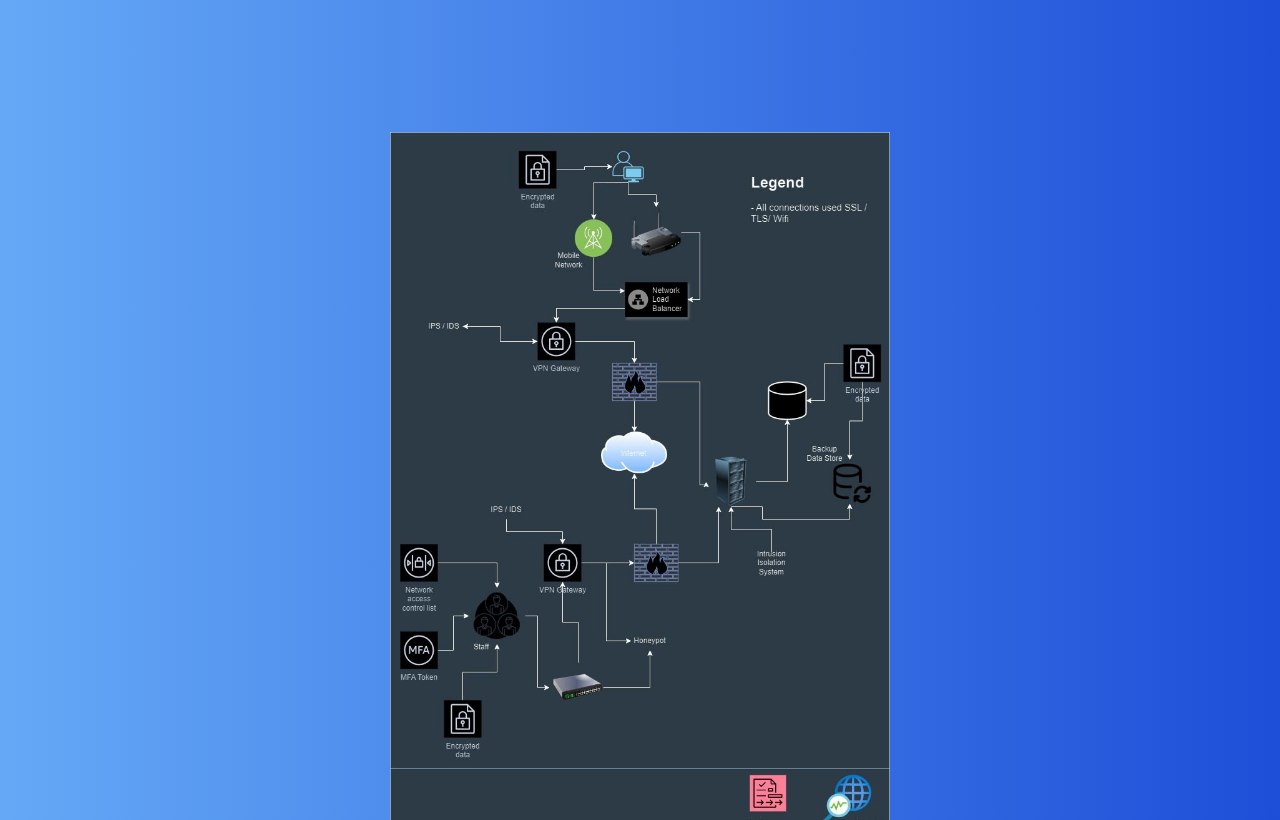
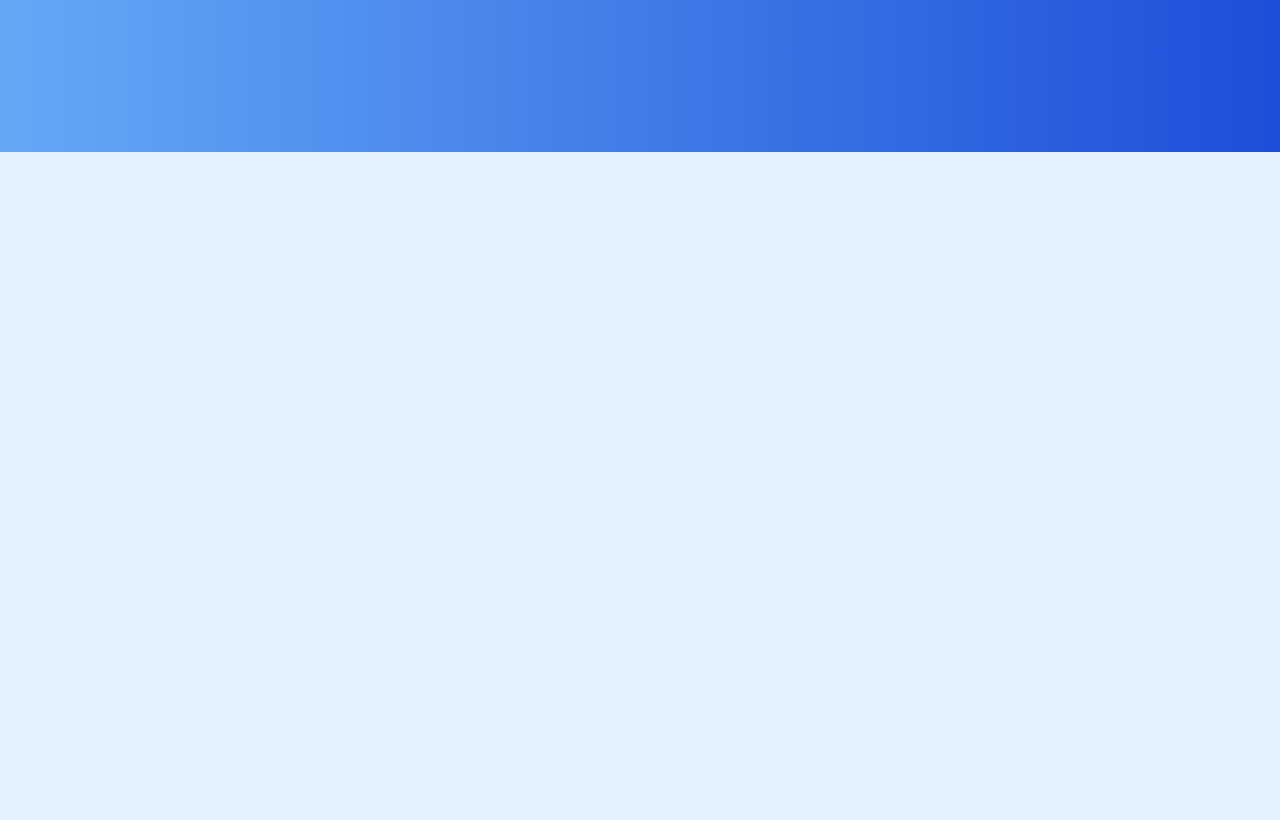
Before and after one commit to iam-hbk/lu5, a Next.js app: page /security-architecture in a window 1280 px wide. Shown: the part 1980-2800 px from the top of the page. After the commit the page ends 2132 px from the top, so only its background shows below. Built offline with nearby package versions, Linux system fonts and the light colour scheme; no server answers.

Commit message:
n'importe quoi

```diff
--- a/src/app/security-architecture/page.tsx
+++ b/src/app/security-architecture/page.tsx
@@ -66,12 +66,7 @@
             draggable={true}
           />
         </ContainerScroll>
-        <Image
-          alt="security_final"
-          src="/security_final.jpg"
-          width={500}
-          height={500}
-        />
+
       </div>
     </FollowerPointerCard>
   );
```
